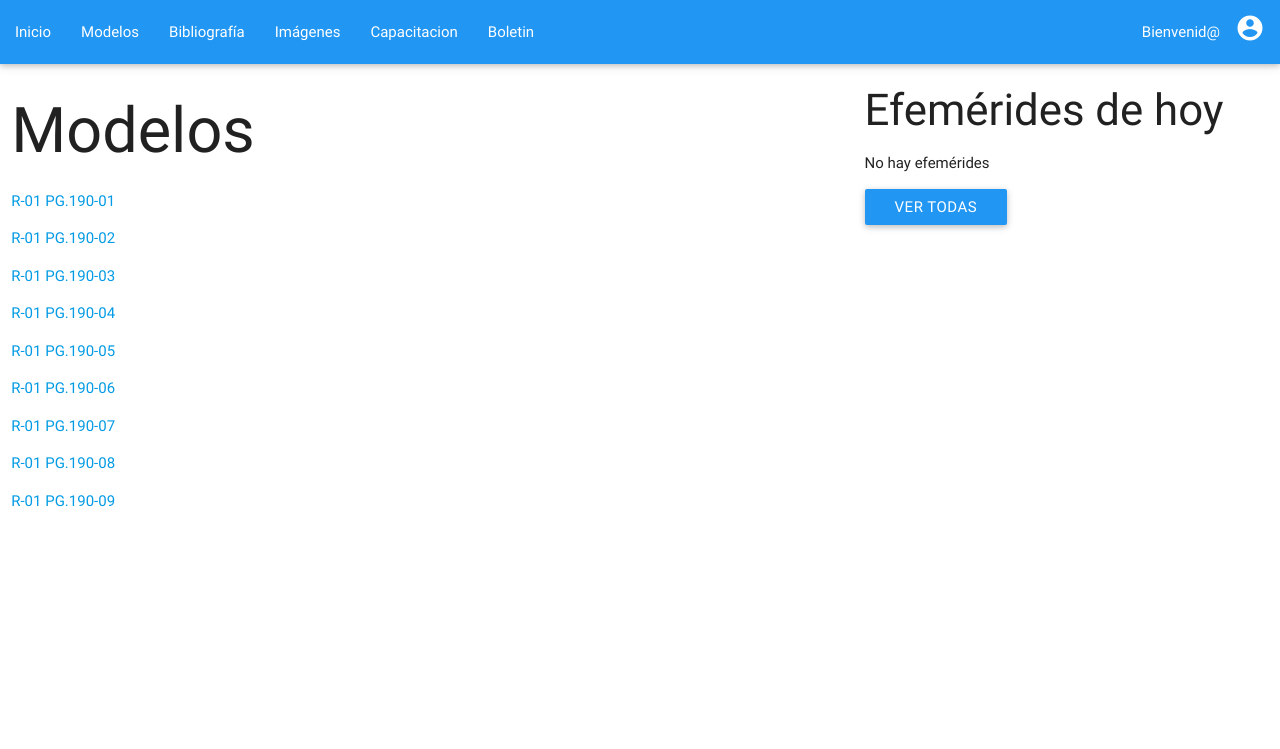
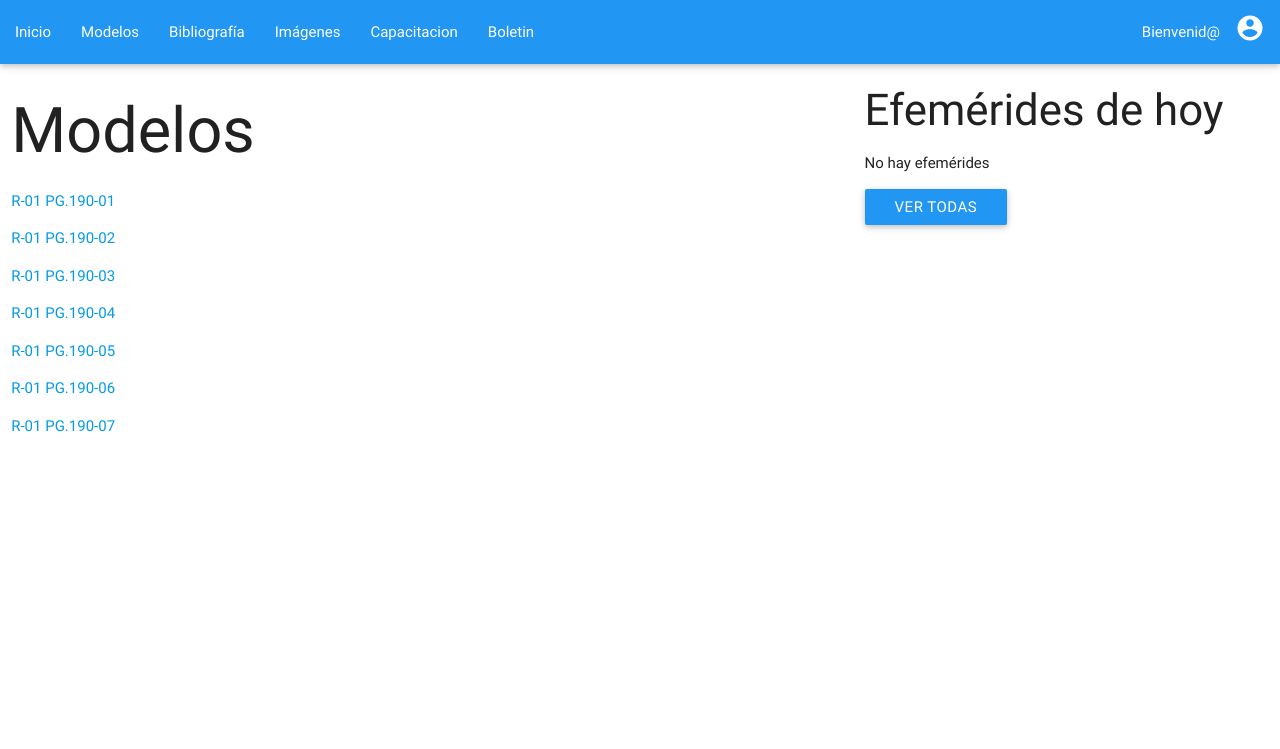
Before and after one commit to ragnarok22/airport, a Django app: template account/templates/account/dashboard.html in a window 1280 px wide. Shown: the top 749 px of the page. Run offline with Django 3.2, Linux system fonts and the light colour scheme; the template is opened without the code that fills it, so the values that code supplies are empty.

Commit message:
removiendo link a los modelos 08 y 09 que no existen

```diff
--- a/account/templates/account/dashboard.html
+++ b/account/templates/account/dashboard.html
@@ -15,8 +15,6 @@
                 <p><a href="{% url 'audit:list_general_program' %}">R-01 PG.190-05</a></p>
                 <p><a href="{% url 'waste:list_dangerous_waste' %}">R-01 PG.190-06</a></p>
                 <p><a href="{% url 'poll:all_poll' %}">R-01 PG.190-07</a></p>
-                <p><a href="#">R-01 PG.190-08</a></p>
-                <p><a href="#">R-01 PG.190-09</a></p>
             {% endblock %}
         </section>
 
--- a/account/templates/navbar.html
+++ b/account/templates/navbar.html
@@ -59,16 +59,6 @@
         <li>
             <a href="{% url 'poll:all_poll' %}">
                 <div class="blue-text">R-01 PG.190-07</div>
-            </a>
-        </li>
-        <li>
-            <a href="#">
-                <div class="blue-text">R-01 PG.190-08</div>
-            </a>
-        </li>
-        <li>
-            <a href="#">
-                <div class="blue-text">R-01 PG.190-09</div>
             </a>
         </li>
     </ul>
```
